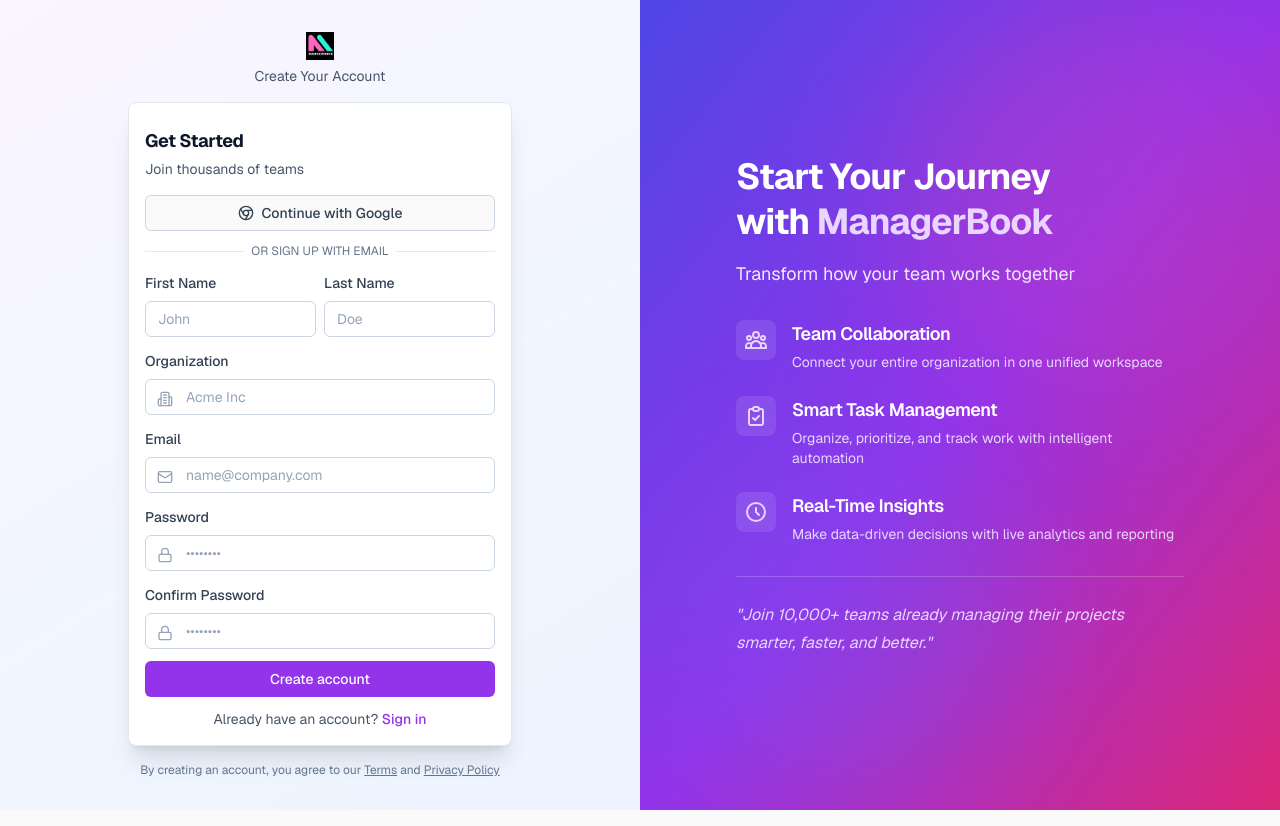
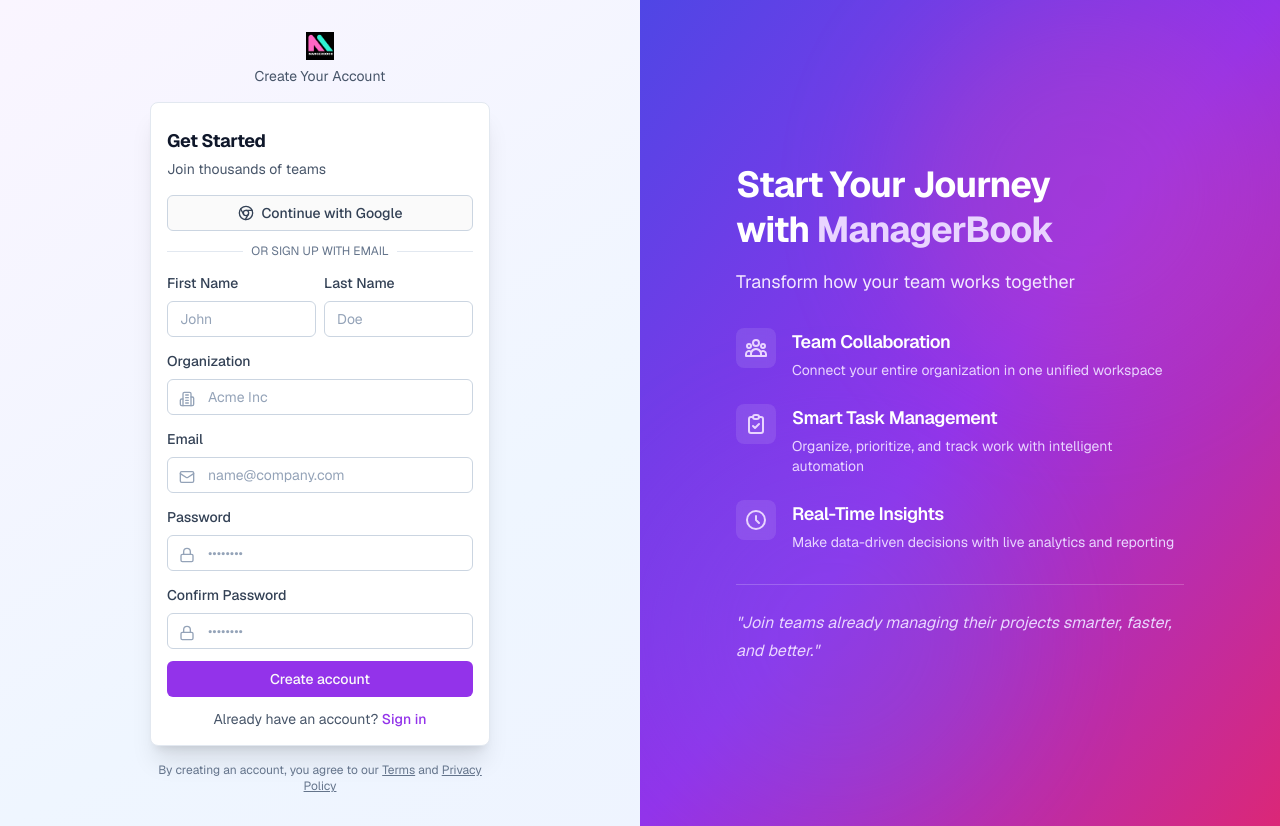
Before and after one commit to wrkportal/wrkportal_app, a Next.js app: page /signup in a window 1280 px wide. Built offline with nearby package versions, Linux system fonts and the light colour scheme.

Commit message:
Reduce signup form size and remove specific numbers from social proof

```diff
--- a/app/(auth)/signup/page.tsx
+++ b/app/(auth)/signup/page.tsx
@@ -120,7 +120,7 @@ export default function SignupPage() {
         <div className="min-h-screen flex relative bg-gradient-to-br from-purple-50 via-blue-50 to-indigo-50">
             {/* Form Container - Left Side */}
             <div className="relative z-10 w-full lg:w-1/2 min-h-screen flex items-center justify-center p-3 sm:p-4 lg:p-8 py-6 sm:py-8">
-                <div className="w-full max-w-[280px] sm:max-w-[320px] md:max-w-sm">
+                <div className="w-full max-w-[260px] sm:max-w-[300px] md:max-w-[340px]">
                     {/* Logo/Brand */}
                     <div className="text-center mb-3 sm:mb-4">
                         <div className="flex items-center justify-center gap-2 mb-1.5">
@@ -408,7 +408,7 @@ export default function SignupPage() {
 
                     <div className="pt-6 border-t border-white/20">
                         <p className="text-purple-200 italic">
-                            "Join 10,000+ teams already managing their projects smarter, faster, and better."
+                            "Join teams already managing their projects smarter, faster, and better."
                         </p>
                     </div>
                 </div>
```
